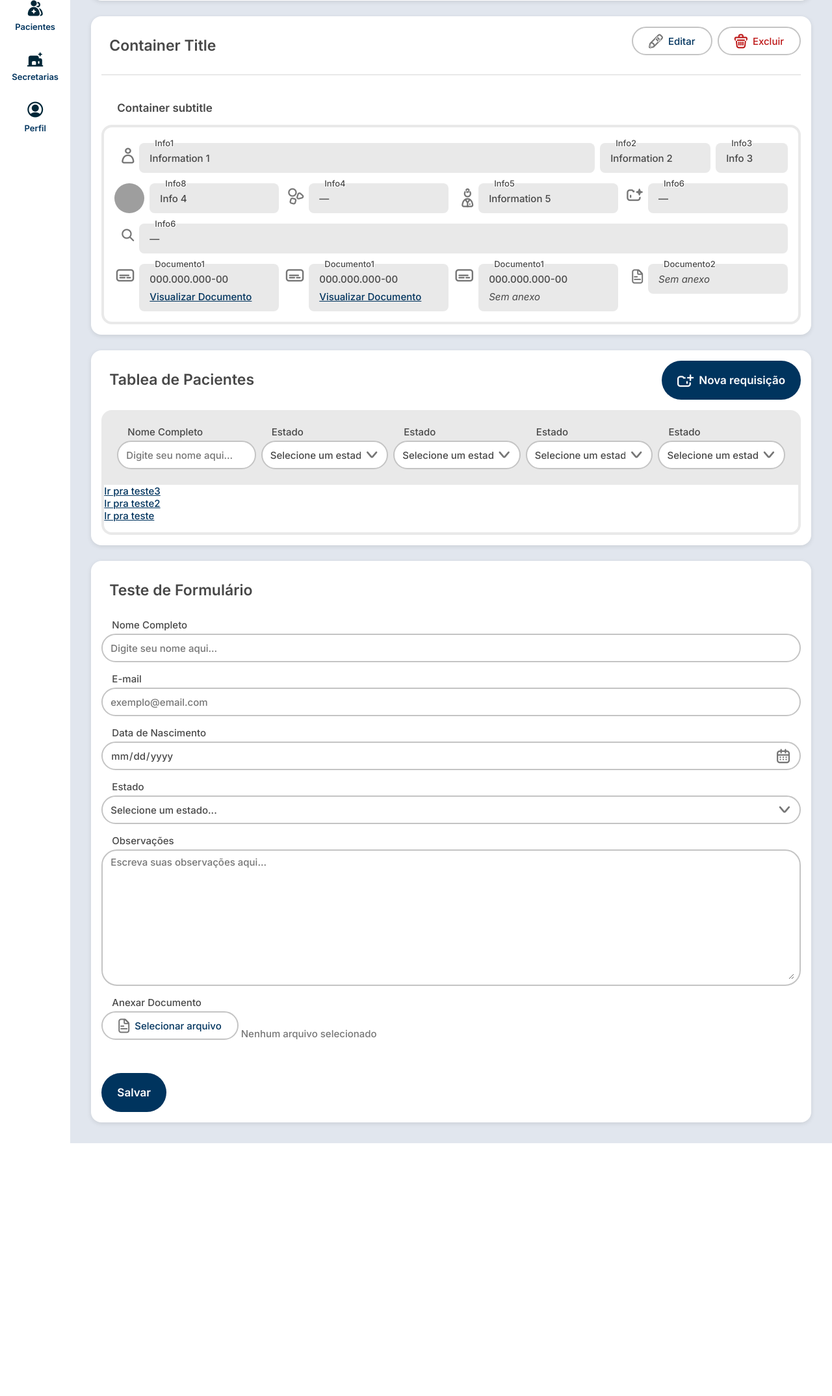
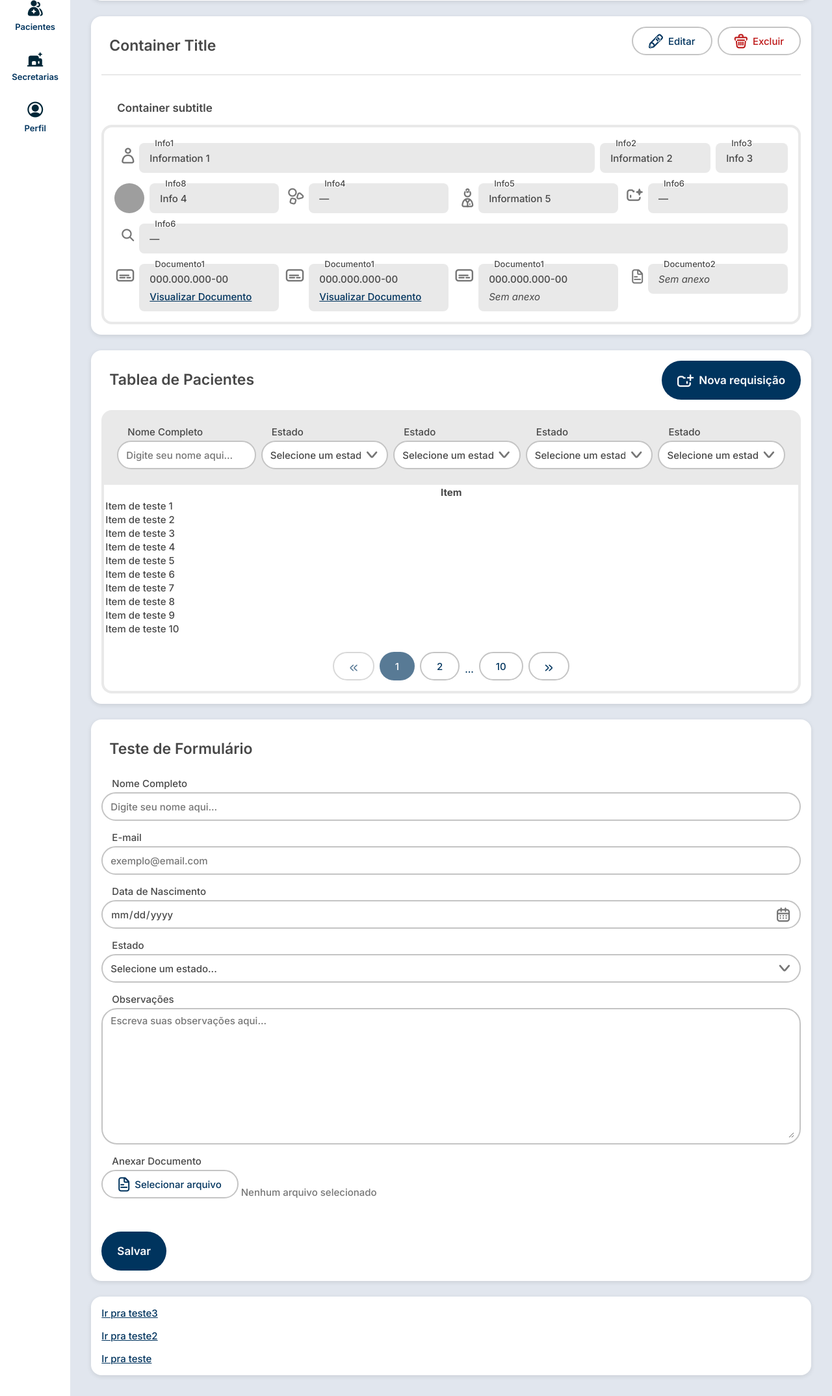
Before and after one commit to matheeus4568/Salus-System-Projeto-Integrador, a Django app: page /teste/ in a window 1280 px wide. Shown: the part 226-2374 px from the top of the page at 65% size. Before the commit the page ends 1985 px from the top, so only its background shows below. Run offline with Django 5.2, Linux system fonts and the light colour scheme; some web fonts are replaced; grey boxes are pictures that could not be loaded.

Commit message:
feature: paginator

```diff
--- a/SalusSystem/m_views.py
+++ b/SalusSystem/m_views.py
@@ -1,8 +1,17 @@
 from django.shortcuts import render
+from django.core.paginator import Paginator
 from .m_forms import TesteForm
 
 
 def teste(request):
     form = TesteForm()
 
-    return render(request, 'm_teste.html', {'form': form})
+    dados_falsos = [f"Item de teste {i}" for i in range(1, 101)]
+
+    paginator = Paginator(dados_falsos, 10)
+    numero_pagina = request.GET.get('page')
+    page_obj = paginator.get_page(numero_pagina)
+
+    contexto = {'form': form, 'page_obj': page_obj}
+
+    return render(request, 'm_teste.html', contexto)
--- /dev/null
+++ b/static/css/components/pagination.css
@@ -0,0 +1,24 @@
+.pagination-container {
+    display: flex;
+    justify-content: center;
+    margin-top: var(--spacing-lg);
+    width: 100%;
+}
+
+.pagination-list {
+    display: flex;
+    list-style: none;
+    padding: 0;
+    margin: 0;
+    gap: var(--spacing-sm);
+}
+
+.pagination-list li {
+    display: flex;
+    align-items: end;
+}
+
+.pagination-dots {
+    color: var(--dark-blue);
+    padding-bottom: var(--spacing-sm);
+}
--- /dev/null
+++ b/static/js/components/pagination.js
@@ -0,0 +1,15 @@
+document.addEventListener('DOMContentLoaded', function() {
+    const scrollPos = sessionStorage.getItem('scrollPosPaginator');
+    if (scrollPos) {
+        window.scrollTo(0, parseInt(scrollPos));
+        sessionStorage.removeItem('scrollPosPaginator');
+    }
+
+    const paginationLinks = document.querySelectorAll('.pagination-list button');
+
+    paginationLinks.forEach(link => {
+        link.addEventListener('click', function() {
+            sessionStorage.setItem('scrollPosPaginator', window.scrollY);
+        });
+    });
+});
--- a/templates/components/button.html
+++ b/templates/components/button.html
@@ -7,7 +7,7 @@
 <!-- disabled: se o botão está desativado (True ou nada) -->
 <!-- properties: propriedades adicionais do botão (ex: onclick, type, etc.) -->
 
-<button class="button {{ button_size|default:'big' }} {{ button_hierarchy|default:'primary' }}-{{ button_intent|default:'neutal' }}" {% if disabled %}disabled{% endif %} {{ properties }}>
+<button class="button {{ button_size|default:'big' }} {{ button_hierarchy|default:'primary' }}-{{ button_intent|default:'neutal' }}" {% if disabled %}disabled{% endif %} {{ properties|safe }}>
 
     {% if button_icon %}
 
@@ -17,7 +17,7 @@
         {% elif button_hierarchy == "secondary" %}
 
             {% if button_intent == "neutral" %}
-                {% include 'components/icon.html' with icon=button_icon color='var(--mid-gray)' %}
+                {% include 'components/icon.html' with icon=button_icon color='var(--dark-blue)' %}
             {% elif button_intent == "danger" %}
                 {% include 'components/icon.html' with icon=button_icon color='var(--red)' %}
             {% endif %}
--- /dev/null
+++ b/templates/components/pagination.html
@@ -0,0 +1,77 @@
+<!-- components/pagination.html -->
+{% if page_obj.has_other_pages %}
+<nav aria-label="Navegação de página" class="pagination-container">
+    <ul class="pagination-list">
+
+        <!-- Botão ANTERIOR -->
+        {% if page_obj.has_previous %}
+            <li>
+                <a href="?page={{ page_obj.previous_page_number }}" aria-label="Anterior">
+                    {% include 'components/button.html' with button_size="small" button_hierarchy="secondary" button_intent="neutral" button_icon="icon-two-chevron-left" %}
+                </a>
+            </li>
+        {% else %}
+            <li>
+                {% include 'components/button.html' with button_size="small" button_hierarchy="secondary" button_intent="neutral" button_icon="icon-two-chevron-left" disabled=True %}
+            </li>
+        {% endif %}
+
+
+        <!-- Lógica dos Números e Reticências -->
+        {% for num in page_obj.paginator.page_range %}
+
+            <!-- 1. Sempre mostra a Primeira Página -->
+            {% if num == 1 %}
+                <li>
+                    {% if page_obj.number == num %}
+                        {% include 'components/button.html' with button_size="small" button_hierarchy="primary" button_intent="neutral" button_text=num disabled=True %}
+                    {% else %}
+                        <a href="?page={{ num }}">
+                            {% include 'components/button.html' with button_size="small" button_hierarchy="secondary" button_intent="neutral" button_text=num %}
+                        </a>
+                    {% endif %}
+                </li>
+
+            <!-- 2. Mostra as páginas vizinhas da atual (janela de 2 para cada lado) -->
+            {% elif num > page_obj.number|add:'-2' and num < page_obj.number|add:'2' %}
+                <li>
+                    {% if page_obj.number == num %}
+                        {% include 'components/button.html' with button_size="small" button_hierarchy="primary" button_intent="neutral" button_text=num disabled=True %}
+                    {% else %}
+                        <a href="?page={{ num }}">
+                            {% include 'components/button.html' with button_size="small" button_hierarchy="secondary" button_intent="neutral" button_text=num %}
+                        </a>
+                    {% endif %}
+                </li>
+
+            {% elif num == page_obj.paginator.num_pages %}
+                <li>
+                    <a href="?page={{ num }}">
+                        {% include 'components/button.html' with button_size="small" button_hierarchy="secondary" button_intent="neutral" button_text=num %}
+                    </a>
+                </li>
+
+            {% elif num == 2 or num == page_obj.paginator.num_pages|add:'-1' %}
+                <li>
+                    <span class="pagination-dots txt-md">...</span>
+                </li>
+            {% endif %}
+        {% endfor %}
+
+
+        <!-- Botão PRÓXIMA -->
+        {% if page_obj.has_next %}
+            <li>
+                <a href="?page={{ page_obj.next_page_number }}" aria-label="Próxima">
+                    {% include 'components/button.html' with button_size="small" button_hierarchy="secondary" button_intent="neutral" button_icon="icon-two-chevron-rigth" %}
+                </a>
+            </li>
+        {% else %}
+            <li class="page-item disabled">
+                {% include 'components/button.html' with button_size="small" button_hierarchy="secondary" button_intent="neutral" button_icon="icon-two-chevron-rigth" disabled=True %}
+            </li>
+        {% endif %}
+
+    </ul>
+</nav>
+{% endif %}
--- a/templates/m_teste.html
+++ b/templates/m_teste.html
@@ -9,6 +9,7 @@
     <link rel="stylesheet" href="{% static 'css/components/input.css' %}">
     <link rel="stylesheet" href="{% static 'css/components/field.css' %}">
     <link rel="stylesheet" href="{% static 'css/components/info_display.css' %}">
+    <link rel="stylesheet" href="{% static 'css/components/pagination.css' %}">
 {% endblock %}
 
 {% block aside %}
@@ -90,9 +91,21 @@
             </div>
 
             <div class="container-filter-bottom">
-                <a href="{% url 'teste3' %}" class="txt-link">Ir pra teste3</a>
-                <a href="{% url 'teste2' %}" class="txt-link">Ir pra teste2</a>
-                <a href="{% url 'teste' %}" class="txt-link">Ir pra teste</a>
+                <table class="custom-table">
+                    <thead>
+                        <tr>
+                            <th>Item</th>
+                        </tr>
+                    </thead>
+                    <tbody>
+                        {% for item in page_obj %}
+                            <tr>
+                                <td>{{ item }}</td>
+                            </tr>
+                        {% endfor %}
+                    </tbody>
+                </table>
+                {% include 'components/pagination.html' with page_obj=page_obj %}
             </div>
         </div>
     </div>
@@ -116,8 +129,15 @@
     </form>
     </div>
 
+    <div class="container">
+        <a href="{% url 'teste3' %}" class="txt-link">Ir pra teste3</a>
+        <a href="{% url 'teste2' %}" class="txt-link">Ir pra teste2</a>
+        <a href="{% url 'teste' %}" class="txt-link">Ir pra teste</a>
+    </div>
+
 {% endblock %}
 
 {% block extra_js %}
 <script src="{% static 'js/components/field.js' %}"></script>
+<script src="{% static 'js/components/pagination.js' %}"></script>
 {% endblock %}
```
